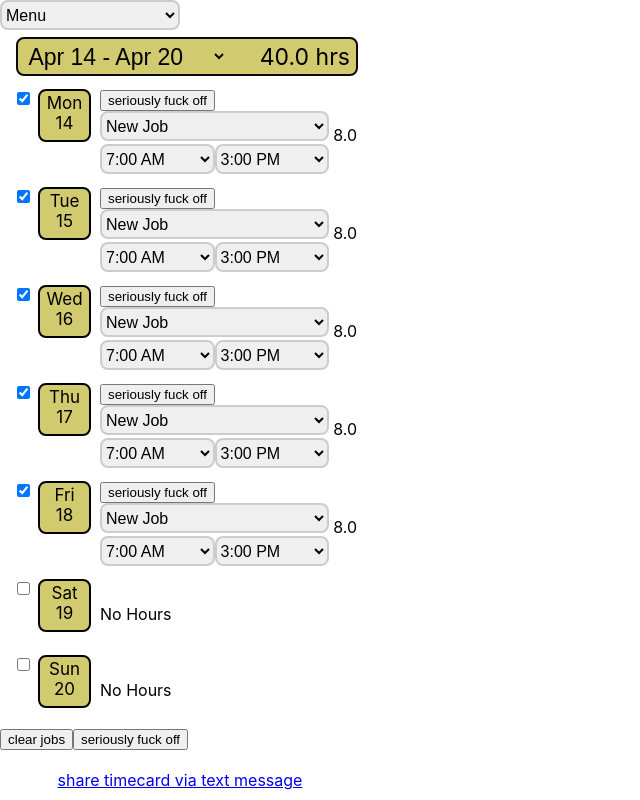
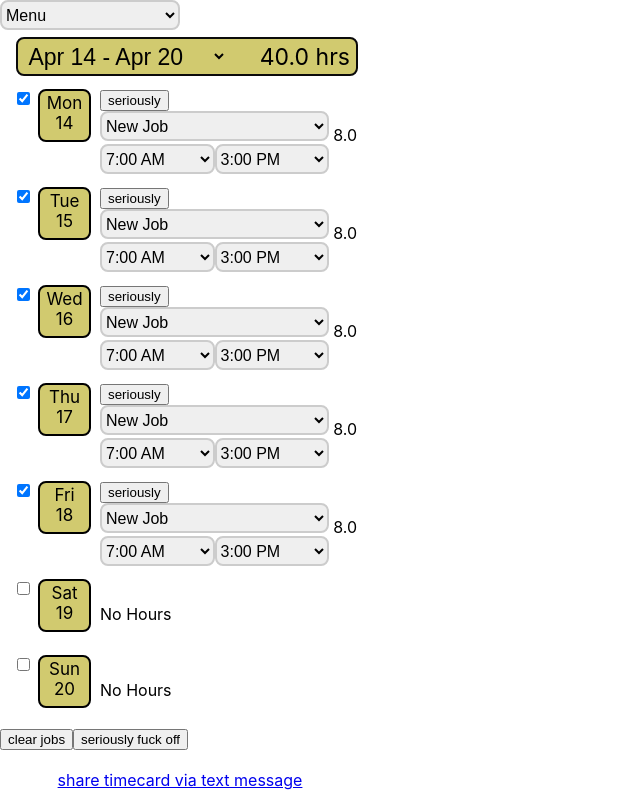
Before and after one commit to bradronto/bradronto.github.io, a React (Create React App) app in the folder timekeep/: page / in a window 1280 px wide. Shown: the top 800 px of the page, without its empty margins (0-640 px from the left). Built offline with nearby package versions, Linux system fonts and the light colour scheme.

Commit message:
and another..

```diff
--- a/timekeep/src/components/work-hours.js
+++ b/timekeep/src/components/work-hours.js
@@ -250,7 +250,7 @@ setWorkHours(
 )}*/
 
 }}>
-  seriously fuck off
+  seriously
    </button>
 
 
```
